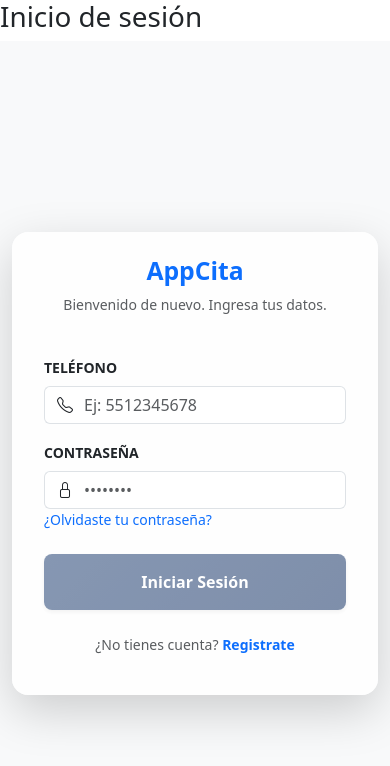
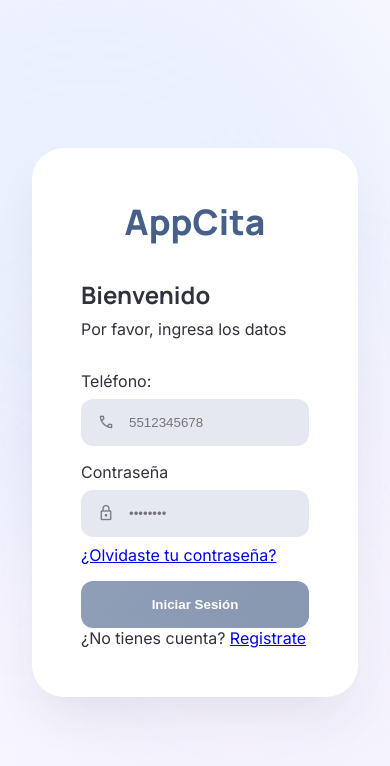
Before and after one commit to AlanCruzDev/app-citas-angular, an Angular app: page /auth/login in a window 390 px wide. Shown: the top 766 px of the page. Built offline with nearby package versions, Linux system fonts and the light colour scheme.

Commit message:
Import del LoginRequest y se implemento el responsivo en css

```diff
--- a/src/app/features/auth/components/login-form/login-form.component.css
+++ b/src/app/features/auth/components/login-form/login-form.component.css
@@ -0,0 +1,88 @@
+.login-card {
+    width: 100%; max-width: 448px;
+    background: rgba(255, 255, 255, 0.7);
+    backdrop-filter: blur(20px);
+    padding: 2.5rem; border-radius: 2rem;
+    box-shadow: 0 25px 50px -12px rgba(47, 50, 58, 0.05);
+    border: 1px solid rgba(255, 255, 255, 0.2);
+}
+
+.card-title { font-family: var(--font-headline);
+    font-weight: 700;
+    font-size: 1.5rem;
+    color: var(--on-surface);
+    margin: 0;
+    margin-bottom: 0.5rem;
+ }
+
+
+.field-group { display: flex; flex-direction: column; gap: 0.5rem; margin-bottom: 1rem; }
+
+.input-wrapper { position: relative; }
+
+.input-wrapper .material-symbols-outlined {
+    position: absolute; left: 1rem; top: 50%;
+    transform: translateY(-50%); color: var(--outline); font-size: 1.125rem;
+}
+
+.input-field {
+    width: 100%; padding: 1rem 1rem 1rem 3rem;
+    background-color: var(--surface-container-high);
+    border: none; border-radius: 0.75rem;
+}
+
+.submit-btn {
+    width: 100%; background: linear-gradient(135deg, var(--primary) 0%, var(--primary-dim) 100%);
+    color: white; padding: 1rem; border-radius: 0.75rem; border: none; cursor: pointer;
+    font-weight: 700; transition: transform 0.2s;
+}
+
+.submit-btn:hover:not(:disabled) { transform: scale(1.02); }
+.submit-btn:disabled { opacity: 0.6; cursor: not-allowed; }
+
+.login-card {
+    width: 100%;
+    max-width: 448px; /* Controla el ancho máximo de la tarjeta blanca */
+    background: white;
+    padding: 3rem; /* Espaciado interior */
+    border-radius: 2rem;
+    box-shadow: 0 25px 50px -12px rgba(47, 50, 58, 0.1);
+
+    /* Esto ayuda a centrar el texto interno si es necesario */
+    display: flex;
+    flex-direction: column;
+}
+
+.error-text {
+    color: #ef4444; /* Un rojo moderno y legible */
+    font-size: 0.75rem; /* El equivalente a 'small' */
+    margin-top: 0.25rem; /* El equivalente a 'mt-1' */
+    margin-left: 0.5rem; /* Para que quede alineado con el texto del input */
+    font-weight: 500;
+}
+
+.input-field {
+    background-color: #e6e8f1; /*El gris de tu diseño */
+    border: none;
+    padding: 1rem 1rem 1rem 3rem;
+    border-radius: 0.75rem;
+    width: 100%;
+}
+
+.mobile-header {
+  text-align: center; /* 1. Fuerza el centrado horizontal de todo lo que esté adentro */
+  margin-bottom: 2rem; /* 2. Le da un "respiro" visual antes de que empiece el formulario */
+}
+
+.mobile-title {
+  color: var(--primary); /* 3. Llama a tu azul corporativo (#46608a) */
+  font-family: var(--font-headline); /* 4. Usa la fuente elegante (Manrope) */
+  font-size: 2.2rem; /* Tamaño con buena jerarquía */
+  font-weight: 800; /* Letra extra gruesa para que destaque */
+  margin: 0; /* Limpia márgenes basura del navegador */
+}
+.card-header {
+    /* 1. Esto empuja todo el formulario (el input de Teléfono) hacia abajo */
+    margin-bottom: 2rem;
+}
+/* ... (Aquí puedes agregar los estilos de los botones sociales del código original) */
--- a/src/app/features/auth/components/login-form/login-form.component.html
+++ b/src/app/features/auth/components/login-form/login-form.component.html
@@ -1,58 +1,58 @@
-<div class="container-fluid min-vh-100 d-flex align-items-center justify-content-center bg-light">
-  <div class="card p-4 shadow-lg border-0 rounded-4" style="max-width: 450px; width: 100%; background: rgba(255,255,255,0.8); backdrop-filter: blur(10px);">
-
-    <div class="text-center mb-4">
-      <h2 class="fw-bold text-primary">AppCita</h2>
-      <p class="text-muted small">Bienvenido de nuevo. Ingresa tus datos.</p>
+<div class="login-card">
+  <div class="mobile-header">
+    <h2 class="mobile-title">AppCita</h2>
   </div>
 
-    <form [formGroup]="loginForm" (ngSubmit)="onSubmit()" class="px-2">
-
-      <div class="mb-3">
-        <label class="form-label small fw-bold text-uppercase tracking-wider">Teléfono</label>
-        <div class="input-group">
-          <span class="input-group-text bg-white border-end-0"><i class="bi bi-telephone"></i></span>
-          <input type="text"
-                 formControlName="numPhone"
-                 class="form-control border-start-0 ps-0"
-                 placeholder="Ej: 5512345678"
-                 maxlength="10">
+  <div class="card-header">
+    <h2 class="card-title">Bienvenido</h2>
+    <p class="card-subtitle">Por favor, ingresa los datos</p>
   </div>
 
-        <div class="text-danger small mt-1"
-             *ngIf="loginForm.get('numPhone')?.invalid && loginForm.get('numPhone')?.touched">
+  <form [formGroup]="loginForm" (ngSubmit)="onSubmit()">
+    <div class="field-group">
+      <label for="numPhone">Teléfono:</label>
+
+      <div class="input-wrapper">
+        <span class="material-symbols-outlined">call</span>
+        <input class="input-field"
+        formControlName="numPhone"
+        id="numPhone"
+        placeholder="5512345678"
+        type="text"
+        maxlength="10"/>
+      </div>
+      <div class="error-text" *ngIf="loginForm.get('numPhone')?.invalid && loginForm.get('numPhone')?.touched">
         El teléfono debe tener 10 dígitos.
       </div>
     </div>
 
-      <div class="mb-4">
-         <label class="form-label small fw-bold text-uppercase">Contraseña</label>
-
-        <div class="input-group">
-          <span class="input-group-text bg-white border-end-0"><i class="bi bi-lock"></i></span>
-          <input type="password"
-                 formControlName="password"
-                 class="form-control border-start-0 ps-0"
-                 placeholder="••••••••">
+    <div class="field-group">
+      <div class="label-row">
+        <label for="password">Contraseña</label>
       </div>
 
-        <div class="d-flex justify-content-between">
+      <div class="input-wrapper">
+        <span class="material-symbols-outlined">lock</span>
+        <input class="input-field"
+        formControlName="password"
+        id="password"
+        placeholder="••••••••"
+        type="password"
+        minlength="8" />
+      </div>
+      <div class="error-text" *ngIf="loginForm.get('password')?.invalid && loginForm.get('password')?.touched">
+        La contraseña es obligatoria.
+      </div>
 
       <a routerLink="" class="small text-decoration-none text-primary">¿Olvidaste tu contraseña?</a>
     </div>
 
-        <div class="text-danger small mt-1"
-             *ngIf="loginForm.get('password')?.invalid && loginForm.get('password')?.touched">
-          La contraseña es obligatoria.
-        </div>
-      </div>
 
-      <button type="submit"
-              class="btn btn-primary w-100 py-3 fw-bold rounded-3 shadow-sm"
-              [disabled]="loginForm.invalid"
-              style="background: linear-gradient(135deg, #46608a 0%, #3a537d 100%); border: none;">
+
+    <button class="submit-btn" type="submit" [disabled]="loginForm.invalid">
       Iniciar Sesión
     </button>
+  </form>
 
   <div class="text-center mt-4">
     <p class="small text-muted">
@@ -61,6 +61,4 @@
     </p>
   </div>
 
-    </form>
 </div>
-</div>
--- a/src/app/features/auth/components/login-form/login-form.component.ts
+++ b/src/app/features/auth/components/login-form/login-form.component.ts
@@ -13,7 +13,7 @@ import { LoginRequest } from '../../models/LoginRequest'; //Importe el login.req
 })
 export class LoginFormComponent {
 
-  //Se mandan a llamar las variables desde el LoginRequest, ya no necesito especificar que tipo variables son.
+  //Se mandan a llamar las variables desde el LoginRequest, ya no necesito especificar que tipo variables son, ya lo haces desde el request.
   @Output() loginSubmit = new EventEmitter<LoginRequest>();
 
   loginForm: FormGroup;
@@ -37,6 +37,7 @@ export class LoginFormComponent {
 
 
 
+  //metodo para que el cuando presiones el boton mande la informacion al  padre
   onSubmit(): void {
     if (this.loginForm.invalid) {
       return;
--- a/src/app/features/auth/pages/login-pages/login-page.component.html
+++ b/src/app/features/auth/pages/login-pages/login-page.component.html
@@ -1,4 +1,11 @@
-<h1 >Inicio de sesión</h1>
 
+<div class="bg-blobs">
+    <div class="blob-1"></div>
+    <div class="blob-2"></div>
+</div>
 
-<app-login-form (loginSubmit)="setInfoLogin($event)"/>
+<main style="display: flex; align-items: center; justify-content: center; width: 100%; min-height: 100vh; padding: 2rem; z-index: 10; position: relative;">
+
+    <app-login-form (loginSubmit)="setInfoLogin($event)"></app-login-form>
+
+</main>
--- a/src/app/features/auth/pages/login-pages/login-page.component.ts
+++ b/src/app/features/auth/pages/login-pages/login-page.component.ts
@@ -1,5 +1,5 @@
 import { Component } from '@angular/core';
-import { LoginRequest } from '../../models/LoginRequest';
+import { LoginRequest } from '../../models/LoginRequest'; //se importo el loginrequest
 
 
 @Component({
--- a/src/index.html
+++ b/src/index.html
@@ -8,8 +8,10 @@
   <link rel="icon" type="image/x-icon" href="favicon.ico">
   <link rel="manifest" href="manifest.webmanifest">
   <meta name="theme-color" content="#1976d2">
-<link href="https://cdn.jsdelivr.net/npm/bootstrap@5.3.8/dist/css/bootstrap.min.css" rel="stylesheet" integrity="sha384-sRIl4kxILFvY47J16cr9ZwB07vP4J8+LH7qKQnuqkuIAvNWLzeN8tE5YBujZqJLB" crossorigin="anonymous">
-<link rel="stylesheet" href="https://cdn.jsdelivr.net/npm/bootstrap-icons@1.11.3/font/bootstrap-icons.min.css">
+
+<link href="https://fonts.googleapis.com/css2?family=Manrope:wght@400;700;800&amp;family=Inter:wght@400;500;600&amp;display=swap" rel="stylesheet"/>
+<link href="https://fonts.googleapis.com/css2?family=Material+Symbols+Outlined:wght,FILL@100..700,0..1&amp;display=swap" rel="stylesheet"/>
+
 </head>
 <body>
   <app-root></app-root>
--- a/src/styles.css
+++ b/src/styles.css
@@ -1 +1,32 @@
 /* You can add global styles to this file, and also import other style files */
+/* 1. Importación de Recursos Externos */
+@import url('https://fonts.googleapis.com/css2?family=Manrope:wght@400;700;800&family=Inter:wght@400;500;600&display=swap');
+@import url('https://fonts.googleapis.com/css2?family=Material+Symbols+Outlined:wght,FILL@100..700,0..1&display=swap');
+
+:root {
+    --primary: #46608a; --primary-dim: #3a537d; --primary-fixed: #b3cdfe;
+    --on-primary: #f8f8ff; --surface: #f9f9fe; --surface-container-high: #e6e8f1;
+    --surface-container-low: #f3f3fa; --surface-container: #ecedf6;
+    --on-surface: #2f323a; --on-surface-variant: #5c5f68;
+    --outline: #777b84; --outline-variant: #afb2bc;
+    --tertiary-fixed: #deccfd; --on-secondary-container: #495264;
+    --font-headline: 'Manrope', sans-serif; --font-body: 'Inter', sans-serif;
+}
+
+* { margin: 0; padding: 0; box-sizing: border-box; }
+
+html, body { height: 100%; width: 100%; }
+
+body {
+    background-color: var(--surface);
+    font-family: var(--font-body);
+    color: var(--on-surface);
+    display: flex;
+    align-items: center;
+    justify-content: center;
+}
+
+.bg-blobs { position: fixed; inset: 0; z-index: -1; pointer-events: none; }
+.blob-1, .blob-2 { position: absolute; border-radius: 50%; filter: blur(80px); }
+.blob-1 { top: -10%; right: -5%; width: 40rem; height: 40rem; background-color: var(--primary-fixed); opacity: 0.2; }
+.blob-2 { bottom: -5%; left: -10%; width: 35rem; height: 35rem; background-color: var(--tertiary-fixed); opacity: 0.15; }
```
Lines whose indentation alone changed are shown as unchanged.
